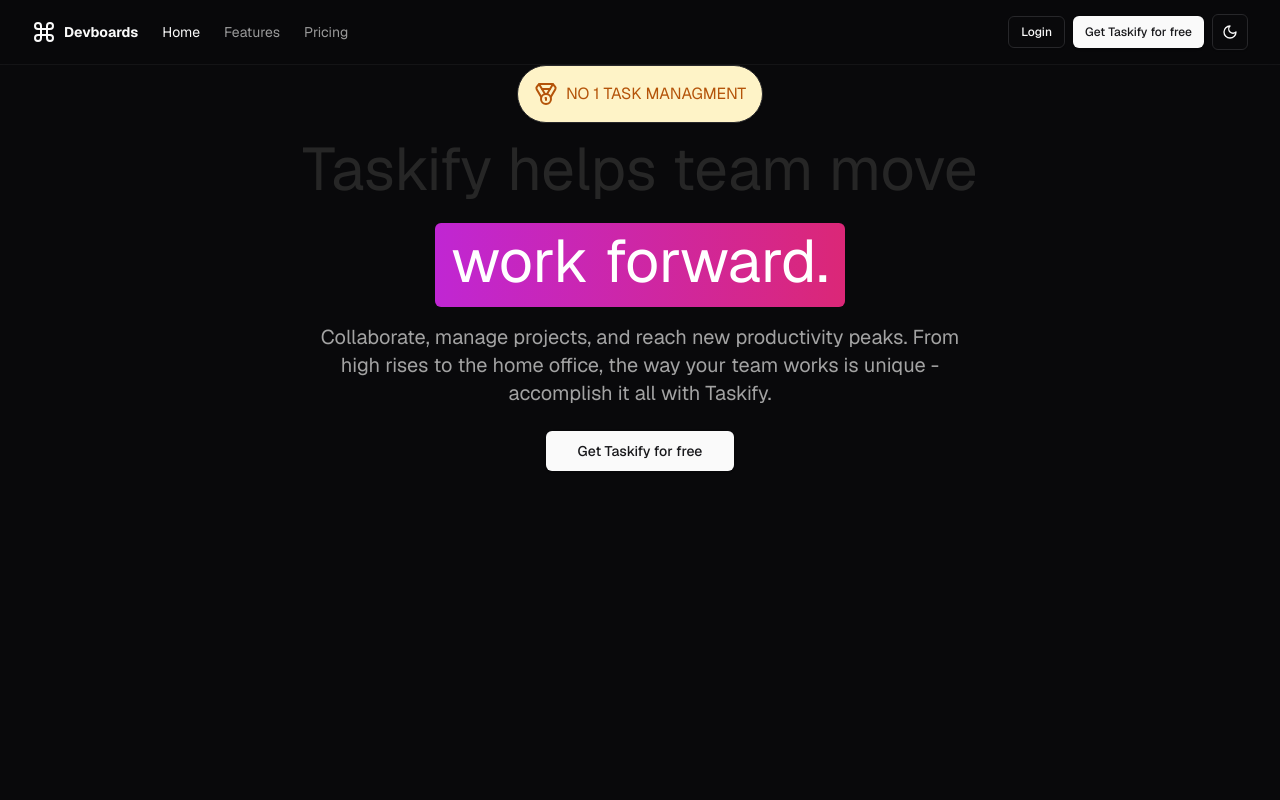
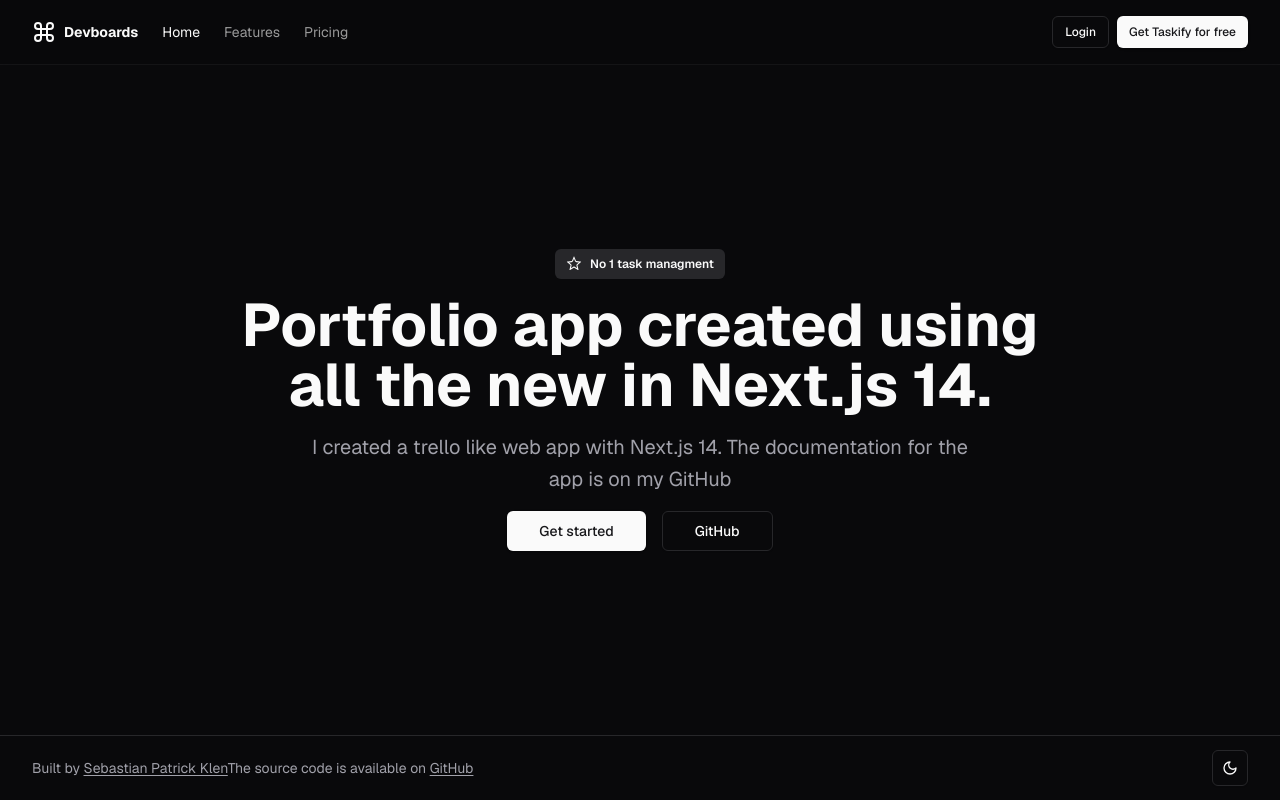
Before and after one commit to sebastianpatrickk/devboards, a Next.js app: page / in a window 1280 px wide. Built offline with nearby package versions, Linux system fonts and the light colour scheme.

Commit message:
Refactor home page and header and footer

```diff
--- a/src/app/(marketing)/layout.tsx
+++ b/src/app/(marketing)/layout.tsx
@@ -5,8 +5,10 @@
   return (
     <div className="relative flex min-h-screen flex-col">
       <PageHeader />
-      <main className="">{children}</main>
-      {/* <Footer /> */}
+      <main className="flex h-full w-full flex-1 items-center justify-center">
+        {children}
+      </main>
+      <Footer />
     </div>
   );
 };
--- a/src/app/(marketing)/page.tsx
+++ b/src/app/(marketing)/page.tsx
@@ -1,38 +1,44 @@
 import Link from "next/link";
-
-import { Medal } from "lucide-react";
-
-import { cn } from "@/lib/utils";
+import { StarIcon } from "@radix-ui/react-icons";
 import { Button } from "@/components/ui/button";
+import { Badge } from "@/components/ui/badge";
 
 const MarketingPage = () => {
   return (
-    <div className="flex flex-col items-center justify-center">
-      <div className={cn("flex flex-col items-center justify-center")}>
-        <div className="mb-4 flex items-center rounded-full border bg-amber-100 p-4 uppercase text-amber-700 shadow-sm">
-          <Medal className="mr-2 h-6 w-6" />
+    <section className="container flex max-w-6xl items-center justify-center gap-8 pb-8 pt-6 md:py-8 ">
+      <section className="mx-auto flex w-full max-w-5xl flex-col items-center justify-center gap-4 py-12 text-center md:py-16">
+        <Badge variant="secondary" className="py-1.5">
+          <StarIcon className="mr-2 h-4 w-4" />
           No 1 task managment
+        </Badge>
+
+        <h1 className="text-balance text-3xl font-bold sm:text-5xl md:text-6xl">
+          Portfolio app created using all the new in Next.js 14.
+        </h1>
+        <p className="max-w-[42rem] leading-normal text-muted-foreground sm:text-xl sm:leading-8">
+          I created a trello like web app with Next.js 14. The documentation for
+          the app is on my GitHub
+        </p>
+        <div className="space-x-4">
+          <Button size="lg" asChild>
+            <Link href="/sign-up">Get started</Link>
+          </Button>
+          <Button variant="outline" size="lg" asChild>
+            <Link href="/sign-up">GitHub</Link>
+          </Button>
         </div>
-        <h1 className="mb-6 text-center text-3xl text-neutral-800 md:text-6xl">
-          Taskify helps team move
-        </h1>
-        <div className="w-fit rounded-md bg-gradient-to-r from-fuchsia-600 to-pink-600 p-2 px-4 pb-4 text-3xl text-white md:text-6xl">
-          work forward.
+      </section>
+
+      {/* <section
+        className="mx-auto flex w-full max-w-5xl flex-col items-center justify-center gap-16 pt-12 text-center md:pt-16"
+        id="features"
+      >
+        <div className="spce-y-4">
+          <h1 className="text-3xl font-bold sm:text-5xl md:text-6xl"></h1>
+          <p className=" max-w-3xl leading-normal text-muted-foreground sm:text-xl sm:leading-8"></p>
         </div>
-      </div>
-      <div
-        className={cn(
-          "mx-auto mt-4 max-w-xs text-center text-sm text-neutral-400 md:max-w-2xl md:text-xl",
-        )}
-      >
-        Collaborate, manage projects, and reach new productivity peaks. From
-        high rises to the home office, the way your team works is unique -
-        accomplish it all with Taskify.
-      </div>
-      <Button className="mt-6" size="lg" asChild>
-        <Link href="/sign-up">Get Taskify for free</Link>
-      </Button>
-    </div>
+      </section> */}
+    </section>
   );
 };
 
--- a/src/components/layouts/footer.tsx
+++ b/src/components/layouts/footer.tsx
@@ -1,19 +1,31 @@
-import { Logo } from "@/components/logo";
 import { Button } from "@/components/ui/button";
+import { ModeToggle } from "./mode-toggle";
+import Link from "next/link";
 
 export const Footer = () => {
   return (
-    <div className="fixed bottom-0 w-full p-4 border-t bg-slate-100">
-      <div className="md:max-w-screen-2xl mx-auto flex items-center w-full justify-between">
-        <Logo />
-        <div className="space-x-4 md:block md:w-auto flex items-center justify-between w-full">
-          <Button size="sm" variant="ghost">
-            Privacy Policy
-          </Button>
-          <Button size="sm" variant="ghost">
-            Terms of Service
-          </Button>
-        </div>
+    <div className="w-full border-t border-border">
+      <div className="container flex h-16 items-center justify-between space-x-4 text-xs">
+        <p className="text-balance text-center text-sm leading-loose text-muted-foreground md:text-left">
+          Built by{" "}
+          <Link
+            className="text-medium underline underline-offset-2"
+            href="https://github.com/sebastianpatrickk"
+            target="_blank"
+          >
+            Sebastian Patrick Klen
+          </Link>
+          The source code is available on{" "}
+          <Link
+            className="text-medium underline underline-offset-2"
+            href=""
+            target="_blank"
+          >
+            GitHub
+          </Link>
+        </p>
+
+        <ModeToggle />
       </div>
     </div>
   );
--- a/src/components/layouts/main-nav.tsx
+++ b/src/components/layouts/main-nav.tsx
@@ -5,14 +5,9 @@
 import { cn } from "@/lib/utils";
 import { usePathname } from "next/navigation";
 import { Command } from "lucide-react";
+import { NavItem } from "@/types";
 
-const navItems = [
-  { label: "Home", href: "/" },
-  { label: "Features", href: "/features" },
-  { label: "Pricing", href: "/pricing" },
-];
-
-export const MainNav = () => {
+export const MainNav = ({ navItemsData }: { navItemsData: NavItem[] }) => {
   const pathname = usePathname();
 
   return (
@@ -24,7 +19,7 @@
         </div>
       </Link>
       <nav className="flex items-center gap-6 text-sm">
-        {navItems.map((item) => (
+        {navItemsData.map((item) => (
           <Link
             className={cn(
               "transition-colors hover:text-foreground/80",
--- a/src/components/layouts/mobile-nav.tsx
+++ b/src/components/layouts/mobile-nav.tsx
@@ -14,19 +14,13 @@
   SheetTrigger,
 } from "@/components/ui/sheet";
 import { cn } from "@/lib/utils";
+import { NavItem } from "@/types";
 import { Command } from "lucide-react";
 import Link from "next/link";
 import { usePathname } from "next/navigation";
 import { useState } from "react";
-import { Separator } from "../ui/separator";
 
-const navItems = [
-  { label: "Home", href: "/" },
-  { label: "Features", href: "/features" },
-  { label: "Pricing", href: "/pricing" },
-];
-
-export const MobileNav = () => {
+export const MobileNav = ({ navItemsData }: { navItemsData: NavItem[] }) => {
   const [isOpen, setIsOpen] = useState(false);
 
   const pathname = usePathname();
@@ -53,7 +47,7 @@
           </SheetTitle>
         </SheetHeader>
         <nav className="flex w-full flex-col gap-4 pt-6 text-sm">
-          {navItems.map((item) => (
+          {navItemsData.map((item) => (
             <MobileLink
               key={item.href}
               href={item.href}
--- a/src/components/layouts/page-header.tsx
+++ b/src/components/layouts/page-header.tsx
@@ -2,15 +2,20 @@
 
 import { Button } from "@/components/ui/button";
 import { MainNav } from "./main-nav";
-import { ModeToggle } from "./mode-toggle";
 import { MobileNav } from "./mobile-nav";
+
+const navItemsData = [
+  { label: "Home", href: "/" },
+  { label: "Features", href: "#features" },
+  { label: "Pricing", href: "#pricing" },
+];
 
 export const PageHeader = () => {
   return (
     <div className="sticky top-0 z-50 w-full border-b border-border/40 bg-background/95 backdrop-blur supports-[backdrop-filter]:bg-background/60">
       <div className="container flex h-16 items-center justify-between">
-        <MobileNav />
-        <MainNav />
+        <MobileNav navItemsData={navItemsData} />
+        <MainNav navItemsData={navItemsData} />
         <div className="flex flex-1 items-center justify-end space-x-4">
           <nav className="flex items-center space-x-2">
             <Button size="sm" variant="outline" asChild>
@@ -19,7 +24,6 @@
             <Button size="sm" asChild>
               <Link href="/sign-up">Get Taskify for free</Link>
             </Button>
-            <ModeToggle />
           </nav>
         </div>
       </div>
--- /dev/null
+++ b/src/components/ui/badge.tsx
@@ -0,0 +1,36 @@
+import * as React from "react"
+import { cva, type VariantProps } from "class-variance-authority"
+
+import { cn } from "@/lib/utils"
+
+const badgeVariants = cva(
+  "inline-flex items-center rounded-md border px-2.5 py-0.5 text-xs font-semibold transition-colors focus:outline-none focus:ring-2 focus:ring-ring focus:ring-offset-2",
+  {
+    variants: {
+      variant: {
+        default:
+          "border-transparent bg-primary text-primary-foreground shadow hover:bg-primary/80",
+        secondary:
+          "border-transparent bg-secondary text-secondary-foreground hover:bg-secondary/80",
+        destructive:
+          "border-transparent bg-destructive text-destructive-foreground shadow hover:bg-destructive/80",
+        outline: "text-foreground",
+      },
+    },
+    defaultVariants: {
+      variant: "default",
+    },
+  }
+)
+
+export interface BadgeProps
+  extends React.HTMLAttributes<HTMLDivElement>,
+    VariantProps<typeof badgeVariants> {}
+
+function Badge({ className, variant, ...props }: BadgeProps) {
+  return (
+    <div className={cn(badgeVariants({ variant }), className)} {...props} />
+  )
+}
+
+export { Badge, badgeVariants }
--- /dev/null
+++ b/src/components/ui/card.tsx
@@ -0,0 +1,76 @@
+import * as React from "react"
+
+import { cn } from "@/lib/utils"
+
+const Card = React.forwardRef<
+  HTMLDivElement,
+  React.HTMLAttributes<HTMLDivElement>
+>(({ className, ...props }, ref) => (
+  <div
+    ref={ref}
+    className={cn(
+      "rounded-xl border bg-card text-card-foreground shadow",
+      className
+    )}
+    {...props}
+  />
+))
+Card.displayName = "Card"
+
+const CardHeader = React.forwardRef<
+  HTMLDivElement,
+  React.HTMLAttributes<HTMLDivElement>
+>(({ className, ...props }, ref) => (
+  <div
+    ref={ref}
+    className={cn("flex flex-col space-y-1.5 p-6", className)}
+    {...props}
+  />
+))
+CardHeader.displayName = "CardHeader"
+
+const CardTitle = React.forwardRef<
+  HTMLParagraphElement,
+  React.HTMLAttributes<HTMLHeadingElement>
+>(({ className, ...props }, ref) => (
+  <h3
+    ref={ref}
+    className={cn("font-semibold leading-none tracking-tight", className)}
+    {...props}
+  />
+))
+CardTitle.displayName = "CardTitle"
+
+const CardDescription = React.forwardRef<
+  HTMLParagraphElement,
+  React.HTMLAttributes<HTMLParagraphElement>
+>(({ className, ...props }, ref) => (
+  <p
+    ref={ref}
+    className={cn("text-sm text-muted-foreground", className)}
+    {...props}
+  />
+))
+CardDescription.displayName = "CardDescription"
+
+const CardContent = React.forwardRef<
+  HTMLDivElement,
+  React.HTMLAttributes<HTMLDivElement>
+>(({ className, ...props }, ref) => (
+  <div ref={ref} className={cn("p-6 pt-0", className)} {...props} />
+))
+CardContent.displayName = "CardContent"
+
+const CardFooter = React.forwardRef<
+  HTMLDivElement,
+  React.HTMLAttributes<HTMLDivElement>
+>(({ className, ...props }, ref) => (
+  <div
+    ref={ref}
+    className={cn("flex items-center p-6 pt-0", className)}
+    {...props}
+  />
+))
+CardFooter.displayName = "CardFooter"
+
+export { Card, CardHeader, CardFooter, CardTitle, CardDescription, CardContent }
--- a/src/types/index.ts
+++ b/src/types/index.ts
@@ -3,3 +3,8 @@
 export type ListWithCards = List & { cards: Card[] };
 
 export type CardWithList = Card & { list: List };
+
+export interface NavItem {
+  href: string;
+  label: string;
+}
```
